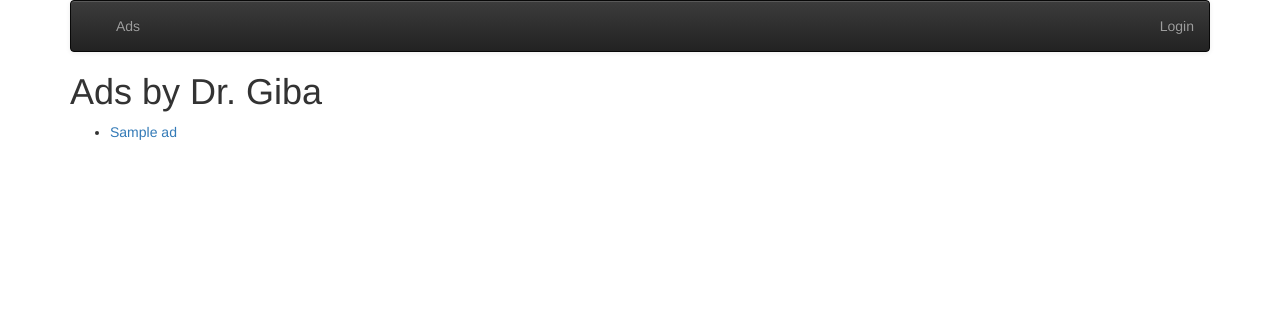
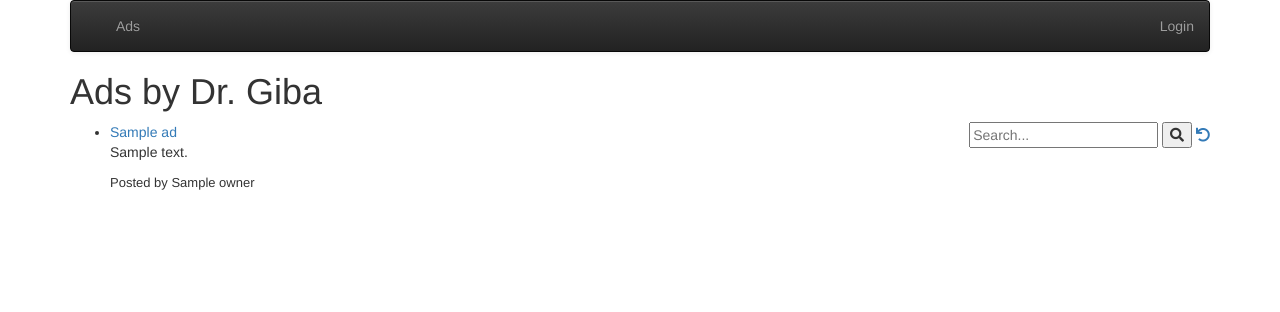
Before and after one commit to lucassf/Django-Project, a Django app: template ads/templates/ads/ad_list.html in a window 1280 px wide. Shown: the top 312 px of the page. Run offline with Django 3.2, Linux system fonts and the light colour scheme; the template is opened without the code that fills it: most values are stand-ins (such as "Sample title", 1, 10 or a date in 2020); some libraries are stand-ins or nearby versions.

Commit message:
Implemented search box

```diff
--- a/ads/templates/ads/ad_list.html
+++ b/ads/templates/ads/ad_list.html
@@ -1,9 +1,19 @@
 {% extends "base_menu.html" %}
-
 {% block content %}
-
     <body>
         <h1>Ads by Dr. Giba</h1>
+        <div style="float:right;">
+            <form>
+                <input type="text" placeholder="Search..." name="search"
+                {% if search_str %} value="{{search_str}}" {% endif %}>
+                <button type="submit">
+                    <i class="fa fa-search"></i>
+                </button>
+                <a href="{% url 'ads:all' %}" >
+                    <i class="fa fa-undo"></i>
+                </a>
+            </form>
+        </div>
         {% if ad_list|length > 0 %}
             <ul>
                 {% for ad in ad_list %}
@@ -14,21 +24,27 @@
                             | <a href="{% url 'ads:ad_delete' ad.id %}">Delete</a>)
                         {% endif %}
                         {% if user.is_authenticated %}
-            <a href="#" onclick="favPost('{% url 'ads:ad_unfavorite' ad.id %}', {{ ad.id }} ); return false;"
-                {% if ad.id not in favorites %} style="display: none;" {% endif %} id="favorite_star_{{ad.id}}">
+                            <a href="#"
+                               onclick="favPost('{% url 'ads:ad_unfavorite' ad.id %}', {{ ad.id }} ); return false;"
+                               {% if ad.id not in favorites %} style="display: none;"{% endif %}
+                               id="favorite_star_{{ ad.id }}">
                                 <span class="fa-stack" style="vertical-align: middle;">
                                     <i class="fa fa-star fa-stack-1x" style="color: orange;"></i>
                                     <i class="fa fa-star-o fa-stack-1x"></i>
                                 </span>
                             </a>
-            <a href="#" onclick="favPost('{% url 'ads:ad_favorite' ad.id %}', {{ ad.id }} ); return false;"
-                {% if ad.id in favorites %} style="display: none;" {% endif %} id="unfavorite_star_{{ad.id}}">
+                            <a href="#"
+                               onclick="favPost('{% url 'ads:ad_favorite' ad.id %}', {{ ad.id }} ); return false;"
+                               {% if ad.id in favorites %} style="display: none;"{% endif %}
+                               id="unfavorite_star_{{ ad.id }}">
                                 <span class="fa-stack" style="vertical-align: middle;">
                                     <i class="fa fa-star fa-stack-1x" style="display: none; color: orange;"></i>
                                     <i class="fa fa-star-o fa-stack-1x"></i>
                                 </span>
                             </a>
                         {% endif %}
+                        <p>{{ ad.text }}</p>
+                        <font size="-1">Posted by {{ ad.owner }}</font>
                     </li>
                     <p></p>
                 {% endfor %}
@@ -37,7 +53,6 @@
             <p>There are no ads in the database.</p>
         {% endif %}
     </body>
-
     <script>
     function favPost(url, ad_id) {
         $.post(url, {}, function (rowz) {
@@ -48,5 +63,4 @@
         });
     }
     </script>
-
 {% endblock %}
```
Also changed, not shown: ads/templates/ads/ad_detail.html (+12 -9 lines), ads/views.py (+10 -2 lines), mysite/urls.py (+5 -6 lines). Lines whose indentation alone changed are shown as unchanged.
